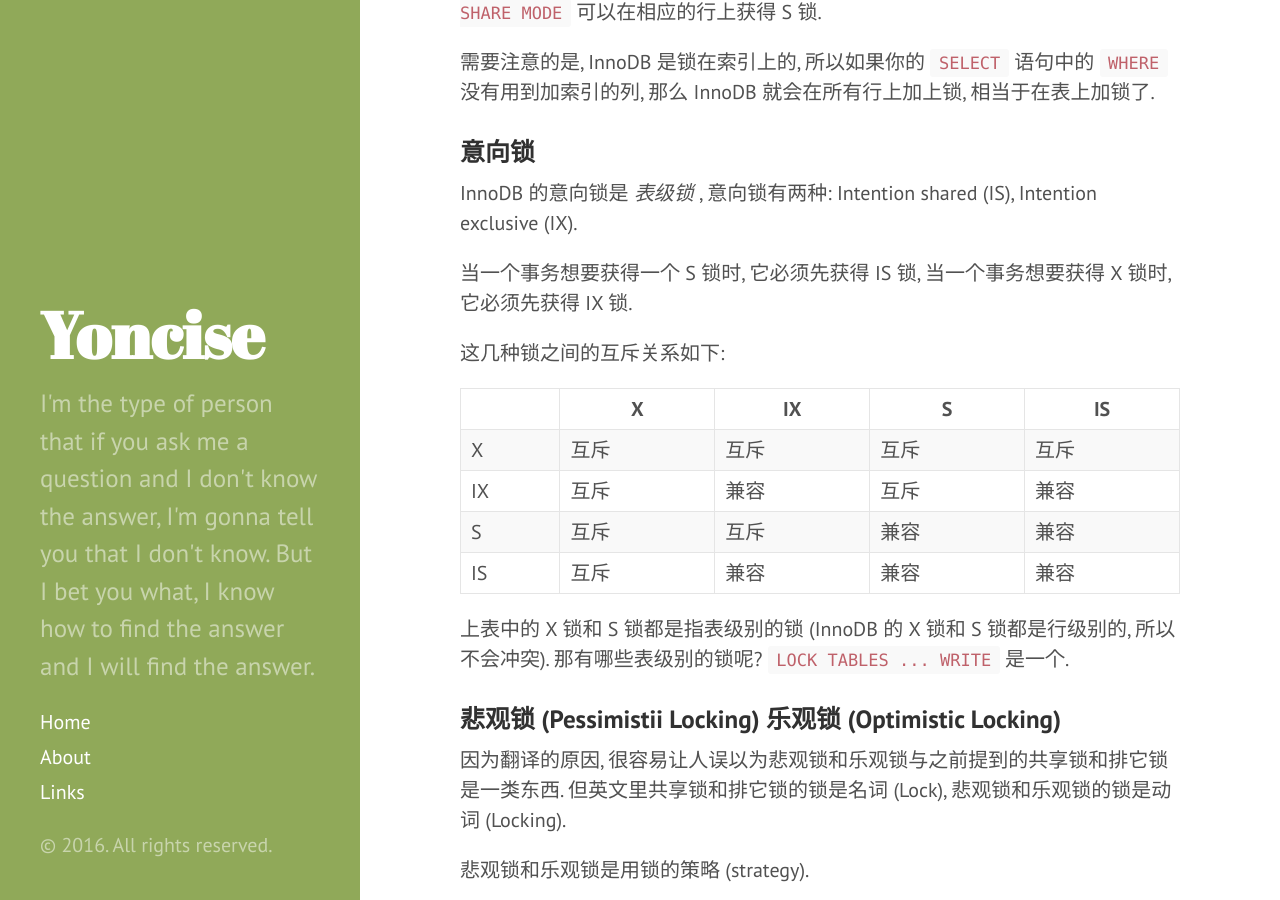
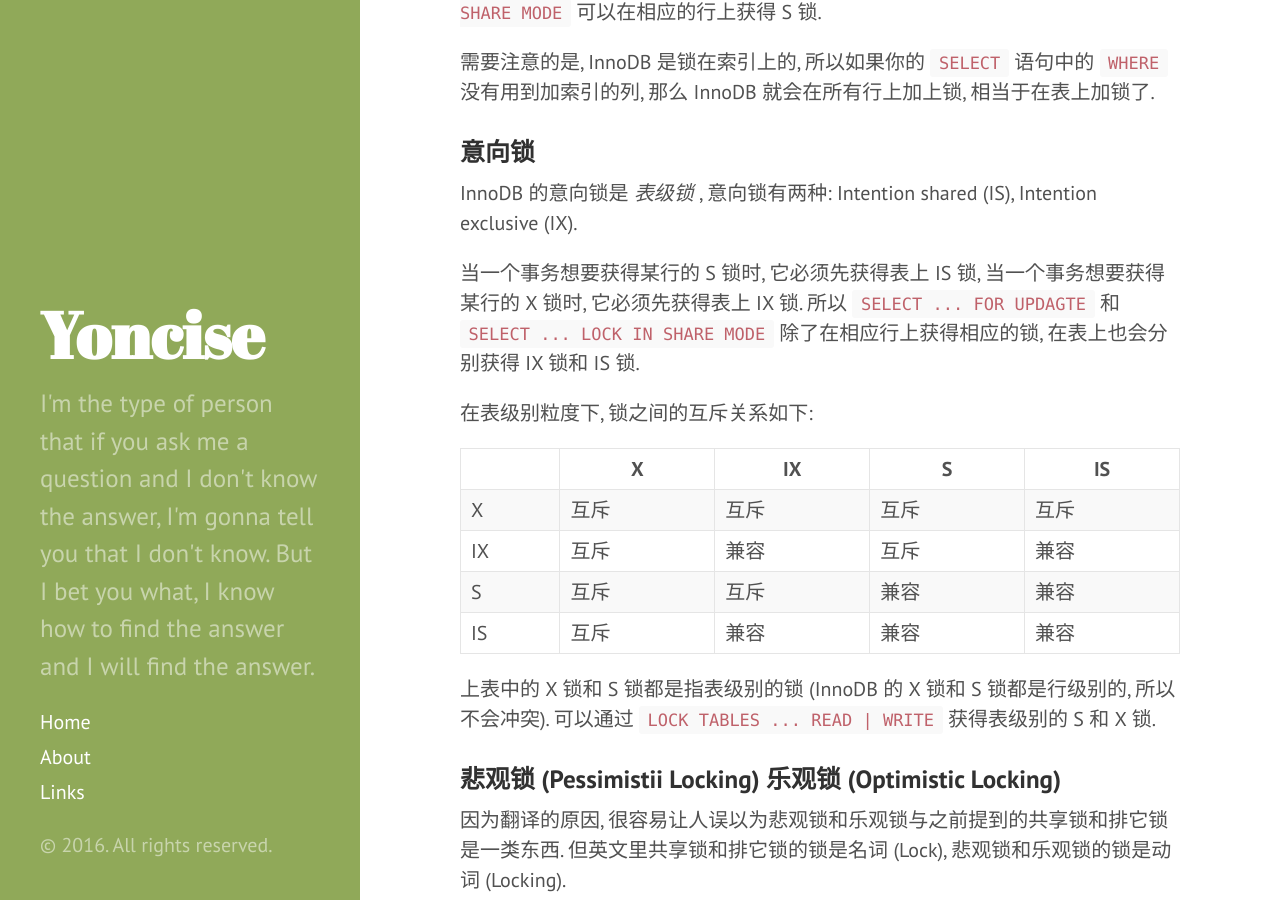
Before and after one commit to yoncise/yoncise.github.io, a Jekyll site: the page built from _posts/2016-11-07-MySQL-锁相关.md, in a window 1280 px wide and 900 px high, scrolled down 886 px. Built offline with Jekyll 4.4.1, drawn with Linux system fonts in a browser that asks for light colours; some of the changed text lies outside the part shown.

Commit message:
explain conflict matrix

```diff
--- a/_posts/2016-11-07-MySQL-锁相关.md
+++ b/_posts/2016-11-07-MySQL-锁相关.md
@@ -13,7 +13,7 @@ MySQL 有两个常见的引擎: MyISAM 和 InnoDB. 两者主要的区别有:
 
 ## InnoDB 锁
 
-### 共享锁 (Share), 排它锁 (Exclusive)
+### 共享锁 (Share) 排它锁 (Exclusive)
 
 InnoDB 支持两种常见的表级锁: 共享锁和排它锁
 
@@ -37,9 +37,12 @@ InnoDB 支持两种常见的表级锁: 共享锁和排它锁
 
 InnoDB 的意向锁是 *表级锁* , 意向锁有两种: Intention shared (IS), Intention exclusive (IX).
 
-当一个事务想要获得一个 S 锁时, 它必须先获得 IS 锁, 当一个事务想要获得 X 锁时, 它必须先获得 IX 锁.
+当一个事务想要获得某行的 S 锁时, 它必须先获得表上 IS 锁, 当一个事务想要获得某行的 X 锁时,
+它必须先获得表上 IX 锁.
+所以 `SELECT ... FOR UPDAGTE` 和 `SELECT ... LOCK IN SHARE MODE` 除了在相应行上获得相应的锁,
+在表上也会分别获得 IX 锁和 IS 锁.
 
-这几种锁之间的互斥关系如下:
+在表级别粒度下, 锁之间的互斥关系如下:
 
 | | X | IX | S | IS |
 | - | - | - | - | - |
@@ -49,7 +52,7 @@ InnoDB 的意向锁是 *表级锁* , 意向锁有两种: Intention shared (IS),
 | IS | 互斥 | 兼容 | 兼容 | 兼容 |
 
 上表中的 X 锁和 S 锁都是指表级别的锁 (InnoDB 的 X 锁和 S 锁都是行级别的, 所以不会冲突).
-那有哪些表级别的锁呢? `LOCK TABLES ... WRITE` 是一个.
+可以通过 `LOCK TABLES ... READ | WRITE` 获得表级别的 S 和 X 锁.
 
 ### 悲观锁 (Pessimistii Locking) 乐观锁 (Optimistic Locking)
 
@@ -90,3 +93,5 @@ InnoDB 的意向锁是 *表级锁* , 意向锁有两种: Intention shared (IS),
 > [Optimistic locking in MySQL](http://stackoverflow.com/a/18806907/2408447)
 >
 > [Lock (database)](https://en.wikipedia.org/wiki/Lock_(database))
+>
+> [X row locks do not prevent an IX table lock, contrary to documentation](http://bugs.mysql.com/bug.php?id=63665)
```
